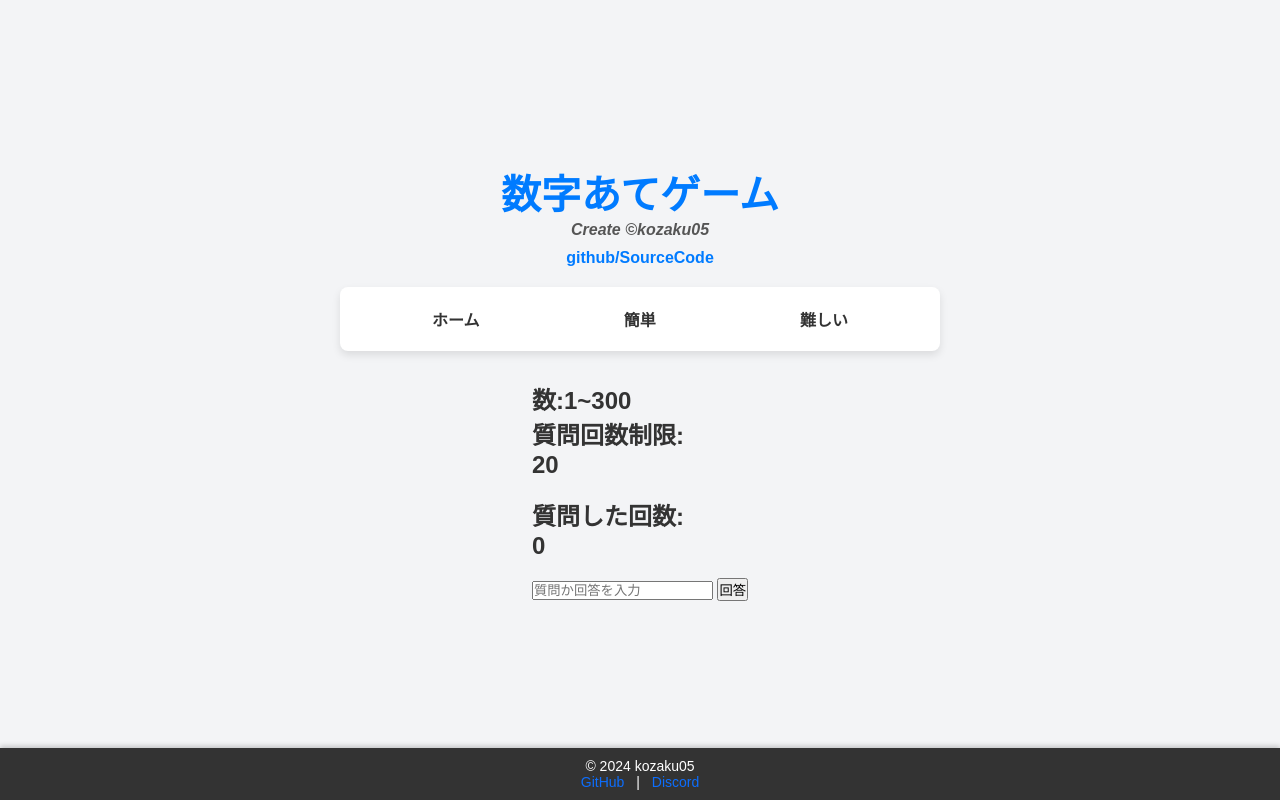
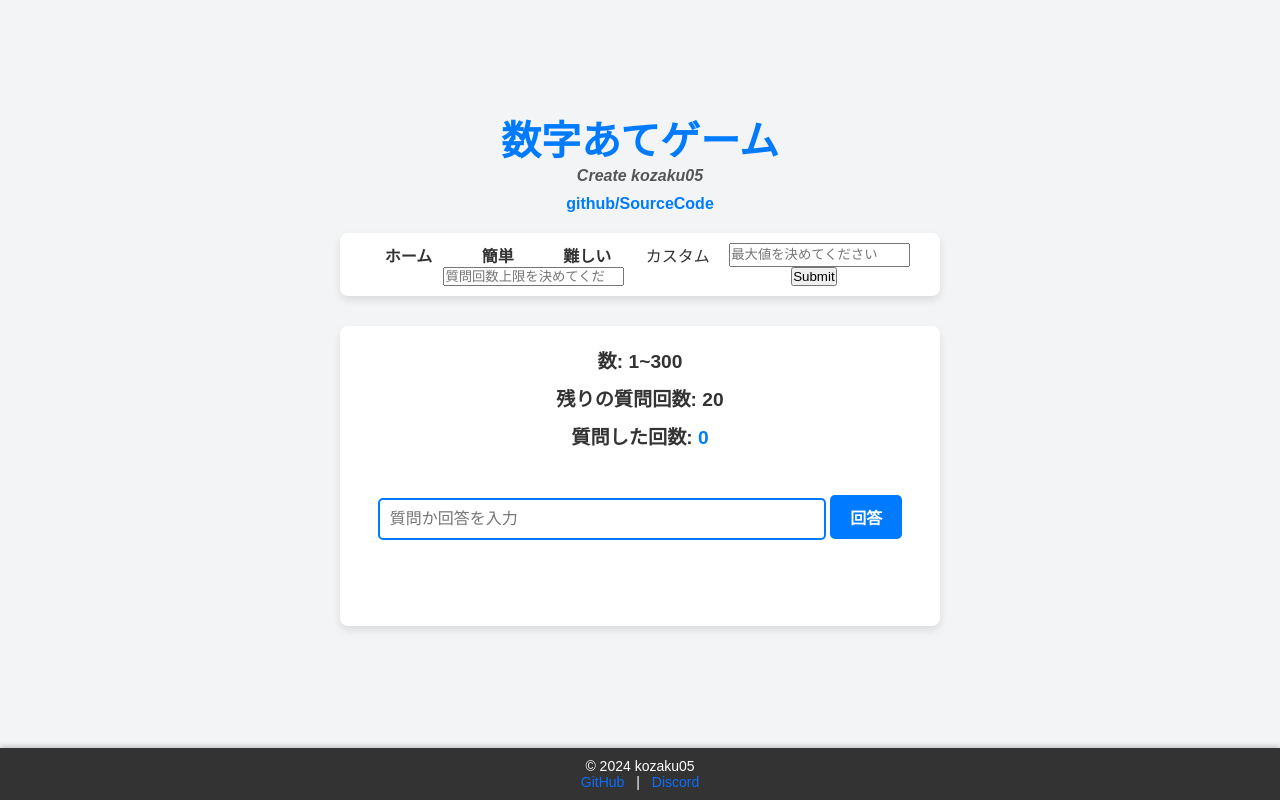
Before and after one commit to kozaku05/Guess-the-numbers, a plain HTML site: page main/normal/normal.html in a window 1280 px wide. Drawn offline with Linux system fonts and the light colour scheme; files that its build step writes are made by us from their sources.

Commit message:
Update normal.html
表記変更
p→span
カスタム追加

```diff
--- a/main/normal/normal.html
+++ b/main/normal/normal.html
@@ -3,34 +3,33 @@
   <head>
     <meta charset="UTF-8" />
     <meta name="viewport" content="width=device-width, initial-scale=1.0" />
-    <title>Guess the numbers</title>
-    <link rel="stylesheet" href="./style.css" />
+    <title>Guess the numbers - normal</title>
+    <link rel="stylesheet" href="../main.css" />
   </head>
   <body>
     <div id="title">
       <h1>数字あてゲーム</h1>
-      <h2>Create &copy;kozaku05</h2>
-      <a href="https://github.com/kozaku05/Guess-the-numbers"
-        >github/SourceCode</a
-      >
+      <h2>Create kozaku05</h2>
+      <a href="https://github.com/kozaku05/Guess-the-numbers">github/SourceCode</a>
     </div>
     <nav>
       <ul>
         <li><a href="../../index.html">ホーム</a></li>
-        <li><a href="../easy/easy.html">簡単</a></li>
+        <li><a href="../easy/easy">簡単</a></li>
         <li><a href="../hard/hard.html">難しい</a></li>
+        <li onclick="toggleCustom()">カスタム</li>
+        <input type="number" placeholder="最大値を決めてください" id="custom-maxnum"/>
+        <input type="number" placeholder="質問回数上限を決めてください" id="custom-maxcon"/>
+        <input type="submit" onclick="submitCustom()" id="submit">
       </ul>
     </nav>
     <div id="gameMain">
-      <h2>数:1~300</h2>
+      <h2>数: 1~300</h2>
       <h2>
-        質問回数制限:
-        <p id="remaining_times">20</p>
+        残りの質問回数: <span id="remaining_counts">20</span>
       </h2>
-      <br />
       <h2>
-        質問した回数:
-        <h2 id="questionNumber">0</h2>
+        質問した回数: <span id="questionNumber">0</span>
       </h2>
       <br />
       <h2 id="information"></h2>
@@ -41,7 +40,7 @@
       <a href="../../index.html">ホームに戻る</a>
       <h2>モード:普通</h2>
     </div>
-    <br /><br />
+    <br><br>
     <footer class="footer">
       <p>&copy; 2024 kozaku05</p>
       <a href="https://github.com/kozaku05" target="_blank">GitHub</a> |
```
